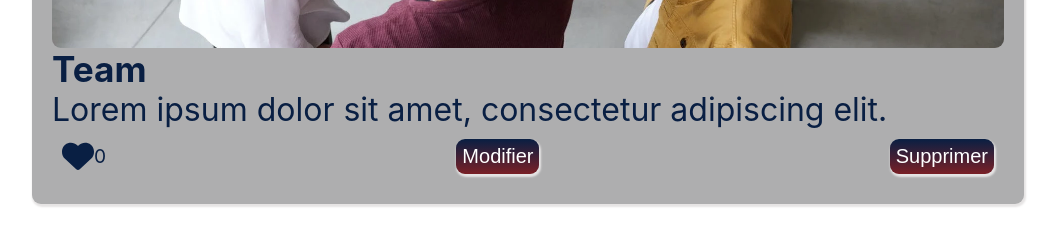
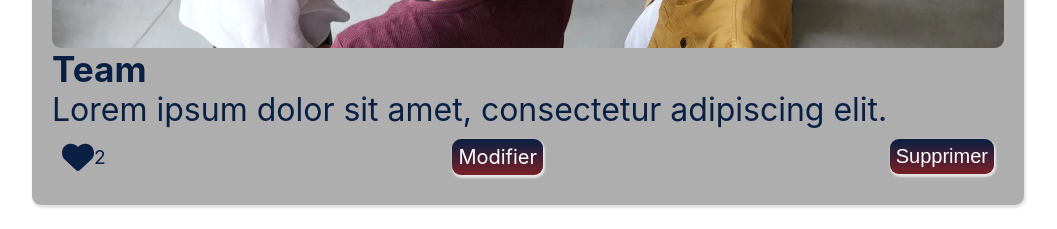
Before and after one commit to michelre/groupomania-1, a React (Create React App) app: page /wall in a window 1280 px wide. Shown: the part 1000-1229 px from the top of the page, without its empty margins (112-1169 px from the left). Built offline with nearby package versions, Linux system fonts and the light colour scheme.

Commit message:
feat(): session du 26/05

```diff
--- a/src/Api.js
+++ b/src/Api.js
@@ -1,12 +1,14 @@
 export default class Api {
-  getAllPosts() {
-    return Promise.resolve([
+
+  constructor() {
+    this.data = [
       {
         id: '1',
         img: 'team.webp',
         title: 'Team',
         description: 'Lorem ipsum dolor sit amet, consectetur adipiscing elit.',
         alt: 'Team',
+        likes: 2
       },
       {
         id: '2',
@@ -14,6 +16,7 @@ export default class Api {
         title: 'Nouvelle pizzeria',
         description: 'Lorem ipsum dolor sit amet, consectetur adipiscing elit.',
         alt: "Photo d'une pizza",
+        likes: 1
       },
       {
         id: '3',
@@ -21,8 +24,19 @@ export default class Api {
         title: 'Working From Home',
         description: 'Lorem ipsum dolor sit amet, consectetur adipiscing elit.',
         alt: "Photo d'un chat sur ordi",
+        likes: 0
       },
-    ]);
+    ]
+  }
+
+
+  getAllPosts() {
+    return Promise.resolve(this.data);
+  }
+
+  getPostById(id){
+    const post = this.data.find(p => p.id === id)
+    return Promise.resolve(post)
   }
 
   login() {
--- a/src/App.js
+++ b/src/App.js
@@ -3,7 +3,8 @@ import Home from './pages/Home';
 import Wall from './pages/Wall';
 import Login from './pages/Login';
 import Signin from './pages/Signin';
-import Post from './pages/Post';
+import CreatePost from './pages/CreatePost';
+import UpdatePost from './pages/UpdatePost';
 import Error from './pages/Error';
 
 export default function App() {
@@ -14,7 +15,8 @@ export default function App() {
         <Route path="wall" element={<Wall />} />
         <Route path="login" element={<Login />} />
         <Route path="signin" element={<Signin />} />
-        <Route path="wall/createpost" element={<Post />} />
+        <Route path="wall/posts" element={<CreatePost />} />
+        <Route path="wall/posts/:id" element={<UpdatePost />} />
         <Route path="*" element={<Error />} />
       </Routes>
     </div>
--- /dev/null
+++ b/src/components/DeletePost.js
@@ -0,0 +1,12 @@
+import Api from '../Api';
+import { useNavigate } from 'react-router-dom';
+
+const api = new Api();
+
+export default function DeletePost({onDelete}) {
+  return (
+    <button onClick={onDelete} className="form-login-btn">
+      Supprimer
+    </button>
+  );
+}
--- /dev/null
+++ b/src/components/FormPost.js
@@ -0,0 +1,42 @@
+import {useEffect, useState} from "react";
+
+const FormPost = ({onCreatePost, post}) => {
+    const [file, setFile] = useState('');
+    const [title, setTitle] = useState(post ? post.title : '');
+    const [description, setDescription] = useState(post ? post.description : '');
+
+    const handleSubmit = () => {
+        onCreatePost({
+            title, file, description
+        })
+    }
+
+    return (<form className="form-login" onSubmit={handleSubmit}>
+        <h2>C'est parti! Créez ou modifiez vos posts!</h2>
+        <input
+            type="file"
+            placeholder="Télécharger une image ou vidéo"
+            value={file}
+            onChange={(e) => setFile(e.target.value)}
+        />
+        <img src={file} />
+        <input
+            type="text"
+            placeholder="Titre"
+            value={title}
+            onChange={(e) => setTitle(e.target.value)}
+        />
+        <textarea
+            type="text"
+            placeholder="Description"
+            value={description}
+            onChange={(e) => setDescription(e.target.value)}
+        />
+        <button type="submit" className="form-login-btn">
+            Publier
+        </button>
+        <img src="..\images\discuss.jpg" alt="Bavardages" />
+    </form>)
+}
+
+export default FormPost
--- a/src/components/Post.js
+++ b/src/components/Post.js
@@ -1,27 +1,27 @@
 import '../styles/Post.css';
 import PropTypes from 'prop-types';
 import LikePost from '../routes/LikePost';
-import DeletePost from '../routes/DeletePost';
+import DeletePost from '../components/DeletePost';
 import ModifyPost from '../routes/ModifyPost';
 
-export default function Post(props) {
+export default function Post({id, alt, img, title, description, likes, onDelete, onLike}) {
     return (
         <article className="post-container">
             <div className="post-author">
-        <img alt="utilisateur" />
+                <img alt="utilisateur"/>
                 <h3>"prénom" a posté:</h3>
             </div>
             <img
                 className="post-img"
-        alt={props.item.alt}
-        src={`../images/${props.item.img}`}
+                alt={alt}
+                src={`../images/${img}`}
             />
-      <h1 className="post-title">{props.item.title}</h1>
-      <p className="post-description">{props.item.description}</p>
+            <h1 className="post-title">{title}</h1>
+            <p className="post-description">{description}</p>
             <div className="post-functions">
-        <LikePost />
-        <ModifyPost />
-        <DeletePost />
+                <LikePost onLike={() => onLike(id)} count={likes}/>
+                <ModifyPost postId={id}/>
+                <DeletePost onDelete={() => onDelete(id)}/>
             </div>
         </article>
     );
@@ -32,4 +32,7 @@ Post.propTypes = {
     title: PropTypes.string,
     description: PropTypes.string.isRequired,
     img: PropTypes.string,
+    likes: PropTypes.number,
+    onDeletePost: PropTypes.func,
+    onLike: PropTypes.func,
 };
--- /dev/null
+++ b/src/pages/CreatePost.js
@@ -0,0 +1,28 @@
+import '../styles/FormLogin.css';
+import {useState} from 'react';
+import Api from '../Api';
+import {useNavigate} from 'react-router-dom';
+import FormPost from "../components/FormPost";
+import Banner from "../components/Banner";
+import Footer from "../components/Footer";
+
+const api = new Api();
+
+export default function FormCreatePost() {
+
+    const navigate = useNavigate();
+
+    function createPost(post) {
+        api.createPost(post).then(() => {
+            navigate(`/wall/`);
+        });
+    }
+
+    return (
+        <div>
+            <Banner/>
+            <FormPost onCreatePost={createPost}/>
+            <Footer/>
+        </div>
+    );
+}
--- /dev/null
+++ b/src/pages/UpdatePost.js
@@ -0,0 +1,39 @@
+import '../styles/FormLogin.css';
+import {useEffect, useState} from 'react';
+import Api from '../Api';
+import {useNavigate, useParams} from 'react-router-dom';
+import FormPost from "../components/FormPost";
+import Banner from "../components/Banner";
+import Footer from "../components/Footer";
+
+const api = new Api();
+
+export default function FormCreatePost() {
+    const [post, setPost] = useState(null)
+
+    const navigate = useNavigate();
+    const {id} = useParams();
+
+    useEffect(() => {
+        api.getPostById(id).then(p => {
+            setPost(p)
+        })
+    }, [])
+
+    function createPost(post) {
+        api.createPost(post).then(() => {
+            navigate(`/wall/`);
+        });
+    }
+
+    return (
+        <div>
+            <Banner/>
+            {(post) ? <FormPost
+                onCreatePost={createPost}
+                post={post}
+            /> : ''}
+            <Footer/>
+        </div>
+    );
+}
--- a/src/pages/Wall.js
+++ b/src/pages/Wall.js
@@ -2,8 +2,8 @@ import Banner from '../components/Banner';
 import Post from '../components/Post';
 import Api from '../Api';
 import Footer from '../components/Footer';
-import { useEffect, useState } from 'react';
-import { Link } from 'react-router-dom';
+import {useEffect, useState} from 'react';
+import {Link} from 'react-router-dom';
 import DeleteUser from '../routes/DeleteUser';
 import '../styles/Wall.css';
 
@@ -16,22 +16,56 @@ export default function Wall() {
             setPosts(p);
         });
     }, []);
+
+    const onDeletePost = (id) => {
+        //API CALL
+        if (window.confirm('Êtes-vous sûr de vouloir supprimer ce post?')) {
+            api.deletePost().then(() => {
+                const newPosts = posts.filter(p => p.id !== id)
+                setPosts(newPosts)
+            })
+
+        }
+    }
+
+    const onLikePost = (id) => {
+        api.likePost(id).then(() => {
+            const newPosts = posts.map(p => {
+                if (p.id === id) {
+                    return {...p, likes: p.likes + 1}
+                }
+                return p
+            })
+            setPosts(newPosts)
+        });
+    }
+
     return (
         <div>
-      <Banner />
+            <Banner/>
             <main className="container">
                 <h2>De quoi souhaitez-vous discuter?</h2>
-        <Link to="createpost">
+                <Link to="posts">
                     <button type="submit" className="form-login-btn form-login">
                         Créer un post
                     </button>
                 </Link>
                 {posts.map((post) => (
-          <Post key={post.id} item={post} />
+                    <Post
+                        alt={post.alt}
+                        title={post.title}
+                        description={post.description}
+                        img={post.img}
+                        id={post.id}
+                        key={post.id}
+                        likes={post.likes}
+                        onDelete={onDeletePost}
+                        onLike={onLikePost}
+                    />
                 ))}
-        <DeleteUser />
+                <DeleteUser/>
             </main>
-      <Footer />
+            <Footer/>
         </div>
     );
 }
--- a/src/routes/DeletePost.js
+++ /dev/null
@@ -1,20 +0,0 @@
-import Api from '../Api';
-import { useNavigate } from 'react-router-dom';
-
-const api = new Api();
-
-export default function DeletePost() {
-  const navigate = useNavigate();
-  function handleClick(e) {
-    e.preventDefault();
-    api.deletePost().then(() => {
-      navigate(`/wall/`);
-      alert('Êtes-vous sûr de vouloir supprimer ce post?');
-    });
-  }
-  return (
-    <button onClick={handleClick} className="form-login-btn">
-      Supprimer
-    </button>
-  );
-}
--- a/src/routes/LikePost.js
+++ b/src/routes/LikePost.js
@@ -6,20 +6,13 @@ import Api from '../Api';
 
 const api = new Api();
 
-export default function LikePost() {
-  const [count, setCount] = useState(0);
-  function handleClick(e) {
-    e.preventDefault();
-    api.likePost().then(() => {
-      setCount((c) => c + 1);
-    });
-  }
+export default function LikePost({count, onLike}) {
   return (
     <div className="like-container">
       <FontAwesomeIcon
         icon={faHeart}
         className="like-icon"
-        onClick={handleClick}
+        onClick={onLike}
       />
       <p className="like-count">{count}</p>
     </div>
--- a/src/routes/ModifyPost.js
+++ b/src/routes/ModifyPost.js
@@ -1,19 +1,14 @@
 import Api from '../Api';
 import { useNavigate } from 'react-router-dom';
+import { Link } from "react-router-dom";
 
 const api = new Api();
 
-export default function ModifyPost() {
-  const navigate = useNavigate();
-  function handleClick(e) {
-    e.preventDefault();
-    api.modifyPost().then(() => {
-      navigate(`/wall/createpost`);
-    });
-  }
+export default function ModifyPost({postId}) {
+
   return (
-    <button onClick={handleClick} className="form-login-btn">
+    <Link to={`posts/${postId}`} className="form-login-btn">
       Modifier
-    </button>
+    </Link>
   );
 }
```
Also changed, not shown: src/routes/CreatePost.js (deleted, +0 -48 lines). Lines whose indentation alone changed are shown as unchanged.
